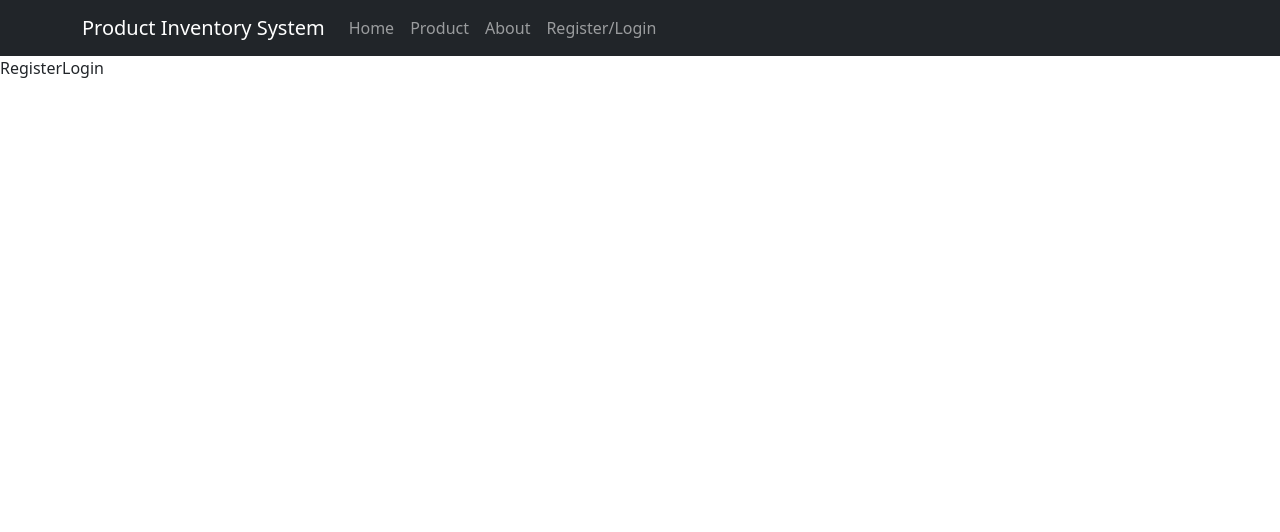
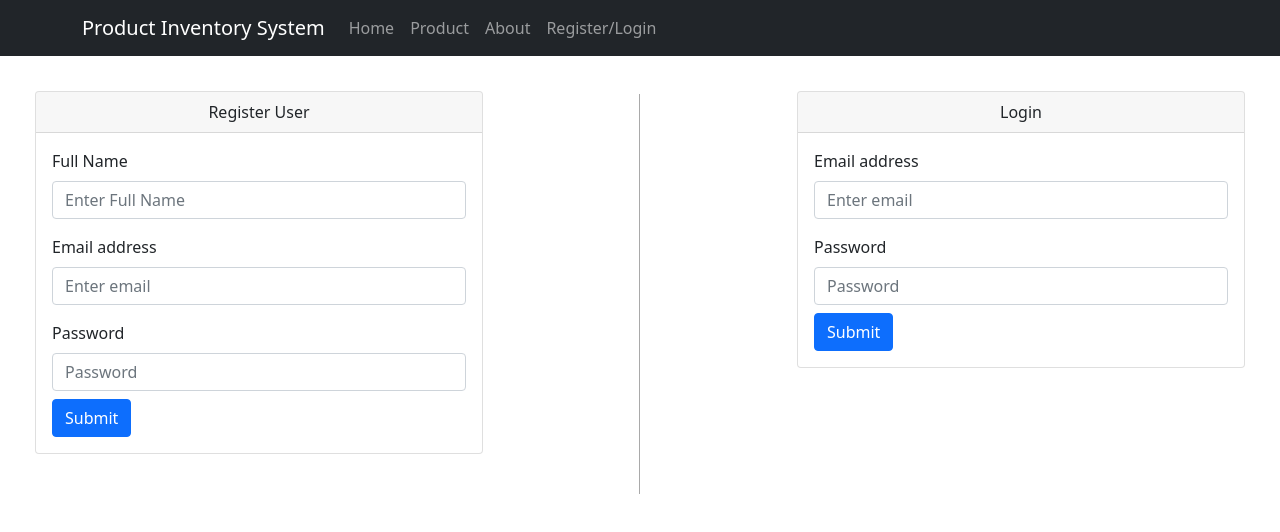
Before and after one commit to trishu/my-app, a React (Create React App) app: page /register-login in a window 1280 px wide. Shown: the top 532 px of the page. Built offline with nearby package versions, Linux system fonts and the light colour scheme.

Commit message:
added Login and registerPage UI

```diff
--- /dev/null
+++ b/src/components/Login.jsx
@@ -0,0 +1,32 @@
+import Form from 'react-bootstrap/Form';
+import Button from 'react-bootstrap/Button'
+import Card from 'react-bootstrap/Card';
+
+const Login = () => {
+    return (
+        <>
+            <Card border="" style={{ width: '28rem', float: 'right', margin: '35px' }}>
+                <Card.Header className="text-center"><span>Login</span></Card.Header>
+                <Card.Body>
+                    <Form>
+                        <Form.Group className="mb-3" controlId="loginEmail">
+                            <Form.Label>Email address</Form.Label>
+                            <Form.Control type="email" placeholder="Enter email" />
+                        </Form.Group>
+
+                        <Form.Group className="mb-2" controlId="loginPassword">
+                            <Form.Label>Password</Form.Label>
+                            <Form.Control type="password" placeholder="Password" />
+                        </Form.Group>
+
+                        <Button variant="primary" type="submit">
+                            Submit
+                        </Button>
+                    </Form>
+                </Card.Body>
+            </Card>
+        </>
+    );
+
+}
+export default Login
--- a/src/components/RegisterLogin.jsx
+++ b/src/components/RegisterLogin.jsx
@@ -1,5 +1,13 @@
+import Login from "./Login";
+import RegisterUser from "./RegisterUser";
+
 const RegisterLogin = () => {
-    return (<div>RegisterLogin</div>);
+    return (<div>
+        <RegisterUser/>
+        <div style = {{height: '400px', borderRight: '1px solid #A9A9A9',position: 'absolute',right: '50%',marginTop:'3%'}}/>
+        <Login/>
+
+    </div>);
 }
 
 export default RegisterLogin;
--- /dev/null
+++ b/src/components/RegisterUser.jsx
@@ -0,0 +1,36 @@
+import Form from 'react-bootstrap/Form';
+import Button from 'react-bootstrap/Button'
+import Card from 'react-bootstrap/Card';
+
+const RegisterUser = () => {
+    return (
+        <>
+            <Card border="" style={{ width: '28rem', float: 'left', margin: '35px' }}>
+                <Card.Header className="text-center"><span>Register User</span></Card.Header>
+                <Card.Body>
+                    <Form>
+                        <Form.Group className="mb-3" controlId="registerUserName">
+                            <Form.Label>Full Name</Form.Label>
+                            <Form.Control type="Text" placeholder="Enter Full Name" />
+                        </Form.Group>
+
+                        <Form.Group className="mb-3" controlId="registerUserEmail">
+                            <Form.Label>Email address</Form.Label>
+                            <Form.Control type="email" placeholder="Enter email" />
+                        </Form.Group>
+
+                        <Form.Group className="mb-2" controlId="registerUserSPassword">
+                            <Form.Label>Password</Form.Label>
+                            <Form.Control type="password" placeholder="Password" />
+                        </Form.Group>
+
+                        <Button variant="primary" type="submit">
+                            Submit
+                        </Button>
+                    </Form>
+                </Card.Body>
+            </Card>
+        </>
+    );
+}
+export default RegisterUser
```
